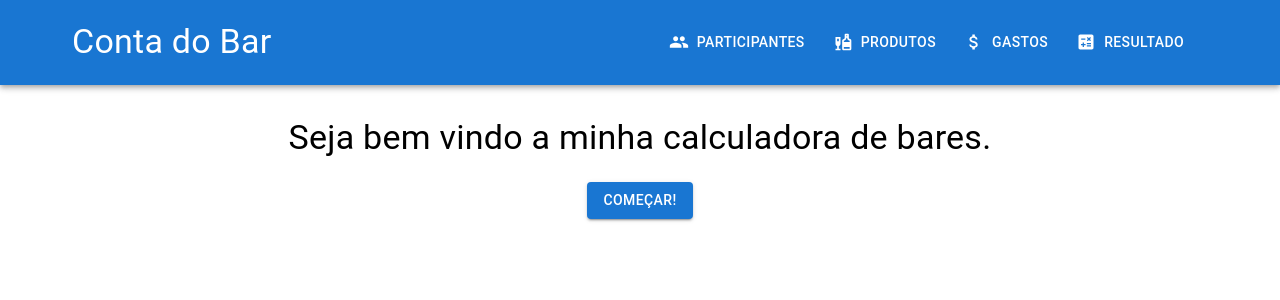
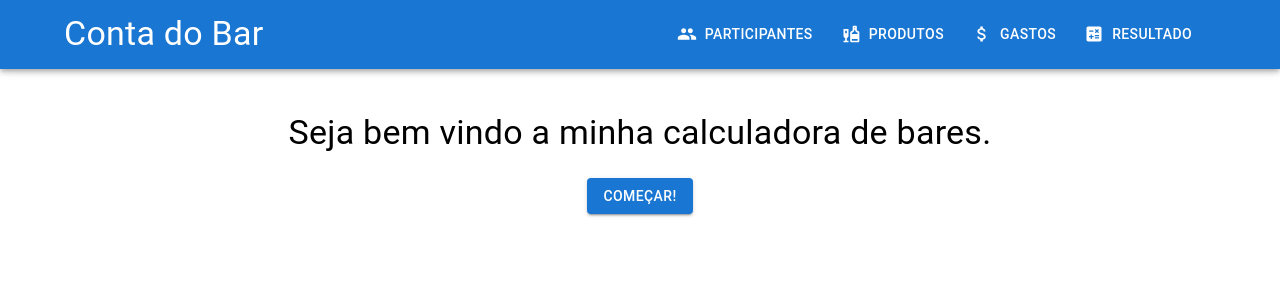
Before and after one commit to jonatas1n/divide-ai, a React (Vite) app: page / in a window 1280 px wide. Shown: the top 300 px of the page. Built offline with nearby package versions, Linux system fonts and the light colour scheme.

Commit message:
feat: set header fixed at the top

```diff
--- a/src/components/Container/index.tsx
+++ b/src/components/Container/index.tsx
@@ -12,7 +12,7 @@ export const Container = ({ children, title }: ContainerProps) => {
   return (
     <Stack pb={3}>
       <Header title={title} />
-      <MUIContainer>
+      <MUIContainer sx={{ mt: 14 }}>
         {children}
       </MUIContainer>
     </Stack>
--- a/src/components/Header/index.tsx
+++ b/src/components/Header/index.tsx
@@ -29,13 +29,12 @@ export const Header = ({ title }: HeaderProps) => {
   const toggleMenu = () => setShowMenu(!showMenu);
 
   return (
-    <AppBar position="static" sx={{ mb: 4 }}>
+    <AppBar position="fixed">
       <Container>
         <Stack
           direction="row"
           justifyContent="space-between"
           alignItems="center"
-          p={1}
         >
           <Typography variant="h4">{title}</Typography>
           <Stack justifyContent="center">
```
